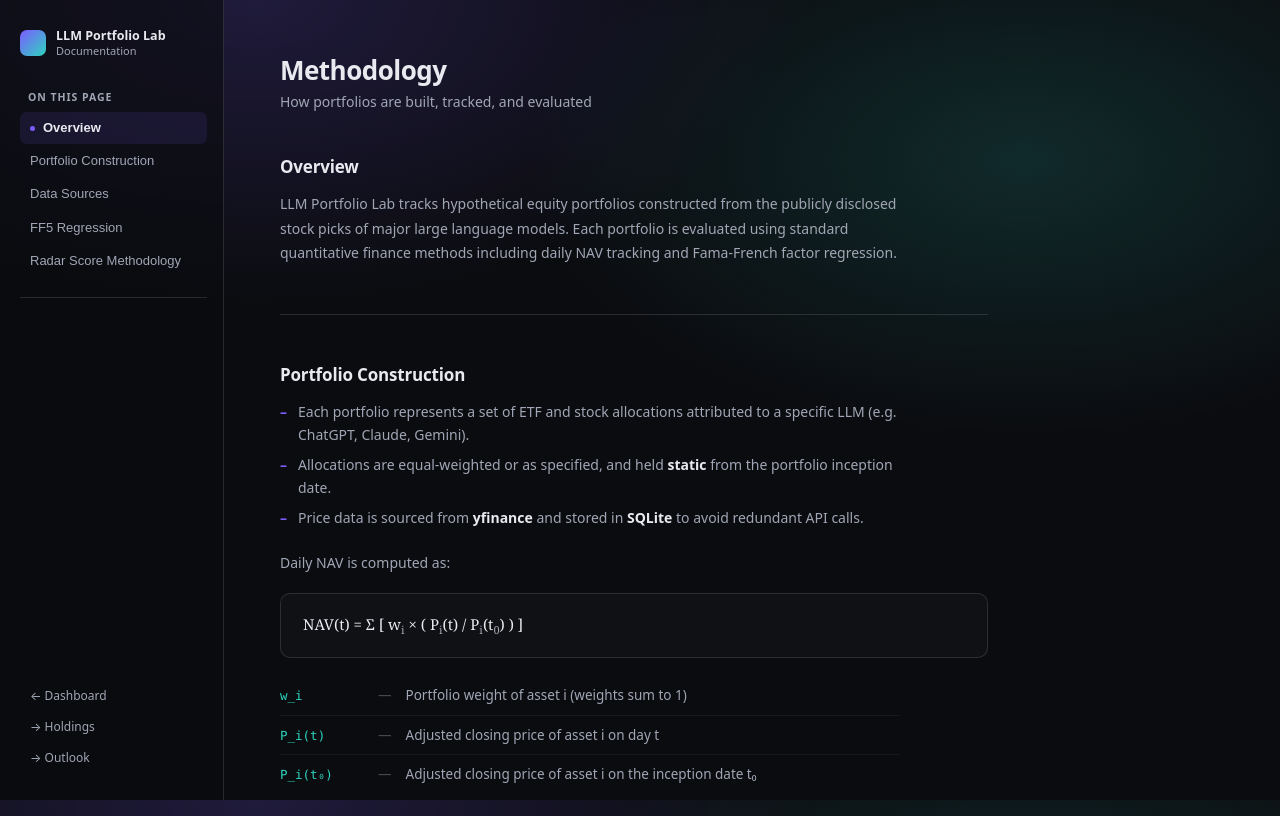
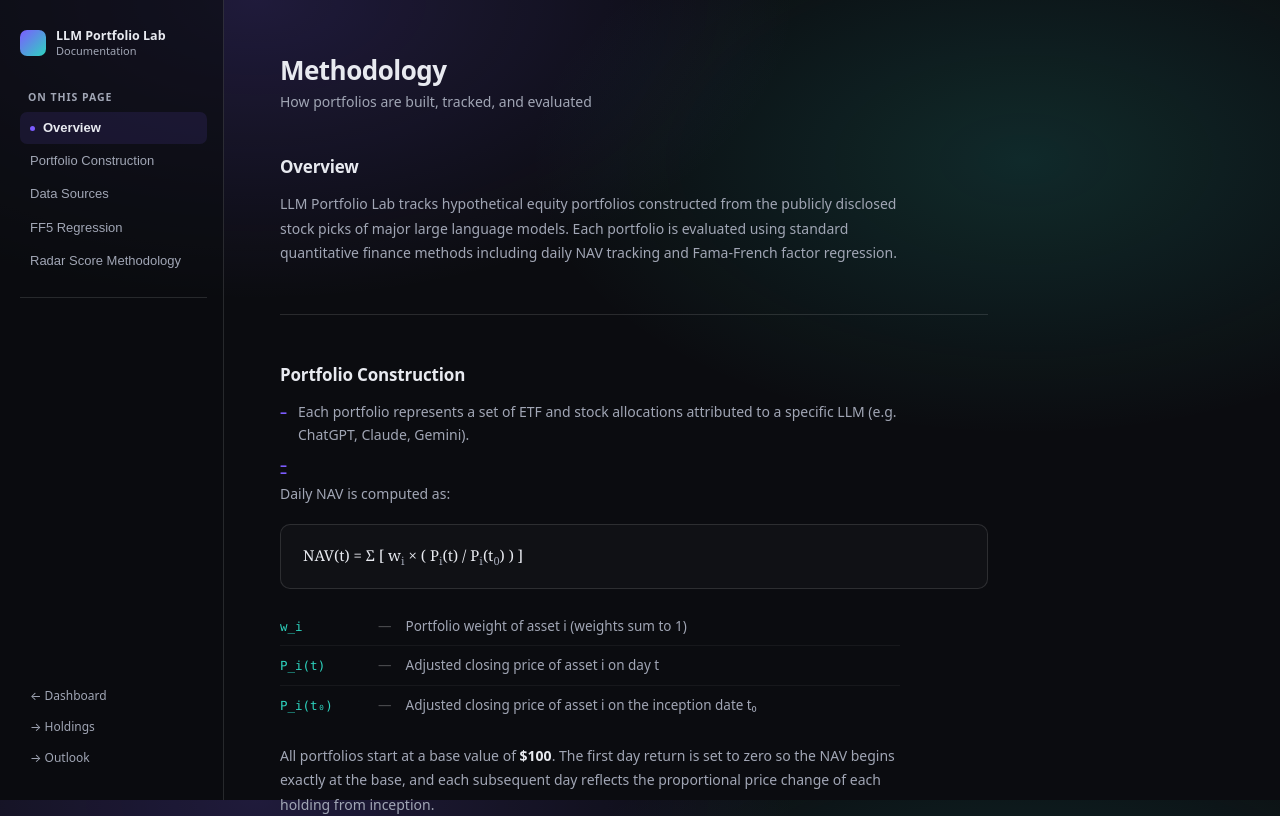
Before and after one commit to Dannycap/llm-portfolio-lab, a Next.js app in the folder frontend/: page /methods in a window 1280 px wide. Shown: the top 816 px of the page. Built offline with nearby package versions, Linux system fonts and the light colour scheme.

Commit message:
Update page.tsx

```diff
--- a/frontend/app/methods/page.tsx
+++ b/frontend/app/methods/page.tsx
@@ -471,12 +471,10 @@ export default function MethodsPage() {
                 specific LLM (e.g. ChatGPT, Claude, Gemini).
               </li>
               <li>
-                Allocations are equal-weighted or as specified, and held <strong>static</strong>{" "}
-                from the portfolio inception date.
+
               </li>
               <li>
-                Price data is sourced from <strong>yfinance</strong> and stored in{" "}
-                <strong>SQLite</strong> to avoid redundant API calls.
+
               </li>
             </ul>
 
```
